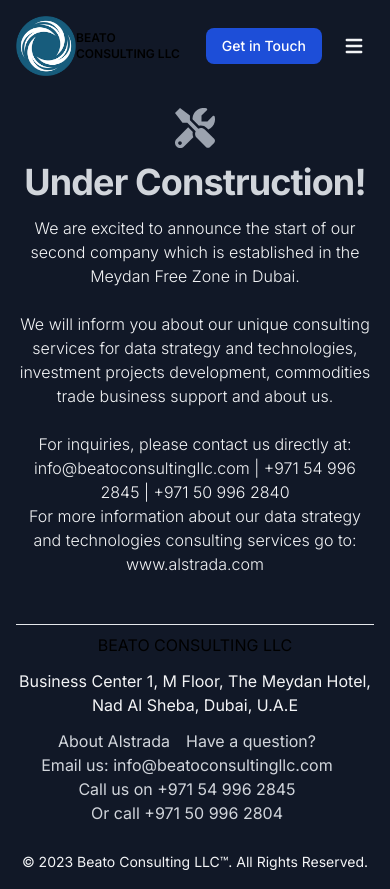
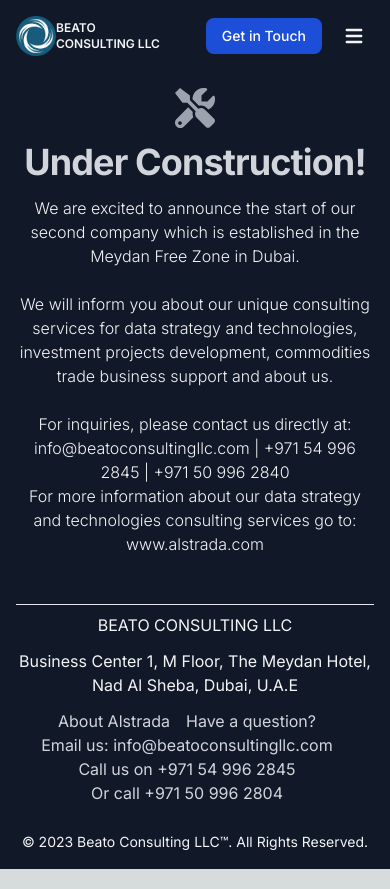
Before and after one commit to IbrahimYemi/beato-construction, a Next.js app: page / in a window 390 px wide. Built offline with nearby package versions, Linux system fonts and the light colour scheme.

Commit message:
final correction

```diff
--- a/src/app/Header.js
+++ b/src/app/Header.js
@@ -17,15 +17,15 @@
           {/* large screen */}
           <a href="/" className="sm:flex items-center hidden">
             <Image src="/logo.png" width={80} height={80} alt="Beato Logo" />
-            <span className="ml-2 self-center text-lg font-semibold whitespace-nowrap">
+            <span className="ml-2 self-center text-gray-100 text-lg font-semibold whitespace-nowrap">
               BEATO <br />
               CONSULTING LLC
             </span>
           </a>
           {/* small screen */}
           <a href="/" className="flex items-center sm:hidden">
-            <Image src="/logo.png" width={60} height={60} alt="Beato Logo" />
-            <span className="self-center text-xs font-semibold whitespace-nowrap">
+            <Image src="/logo.png" width={40} height={40} alt="Beato Logo" />
+            <span className="self-center text-gray-100 text-xs font-semibold whitespace-nowrap">
               BEATO <br />
               CONSULTING LLC
             </span>
--- a/src/app/footer.js
+++ b/src/app/footer.js
@@ -5,7 +5,7 @@
     <footer className="p-4 bg-gray-900 md:p-8 lg:p-10">
       <div className="mx-auto max-w-screen-xl text-center">
         <hr/>
-        <p className="text-base md:text-xl my-2">BEATO CONSULTING LLC</p>
+        <p className="text-base md:text-xl my-2  text-gray-100">BEATO CONSULTING LLC</p>
         <p className="my-3 text-gray-100">Business Center 1, M Floor, The Meydan Hotel, Nad Al Sheba, Dubai, U.A.E</p>
         <ul className="flex flex-wrap justify-center items-center mb-6 text-gray-300">
           <li>
```
